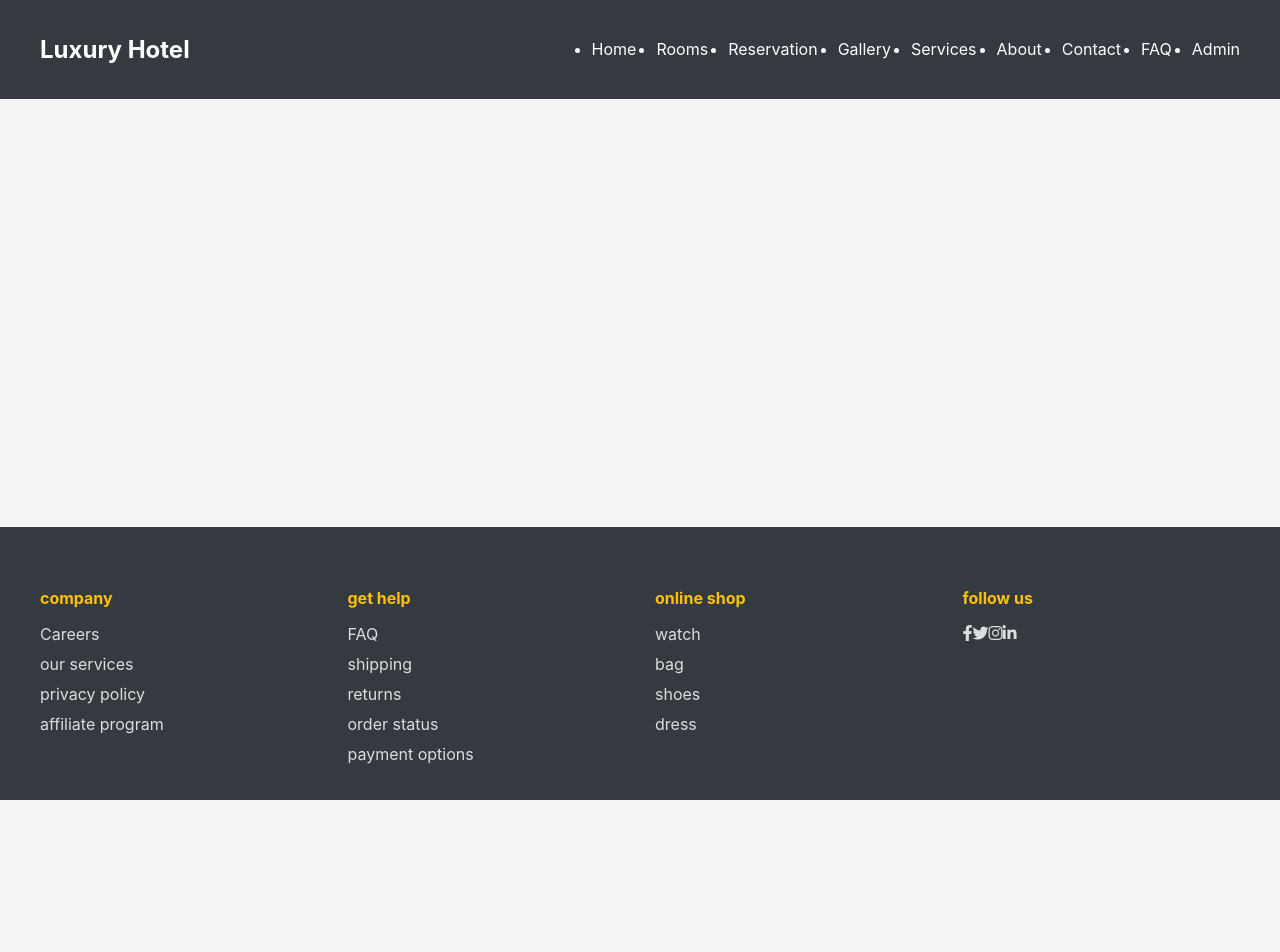
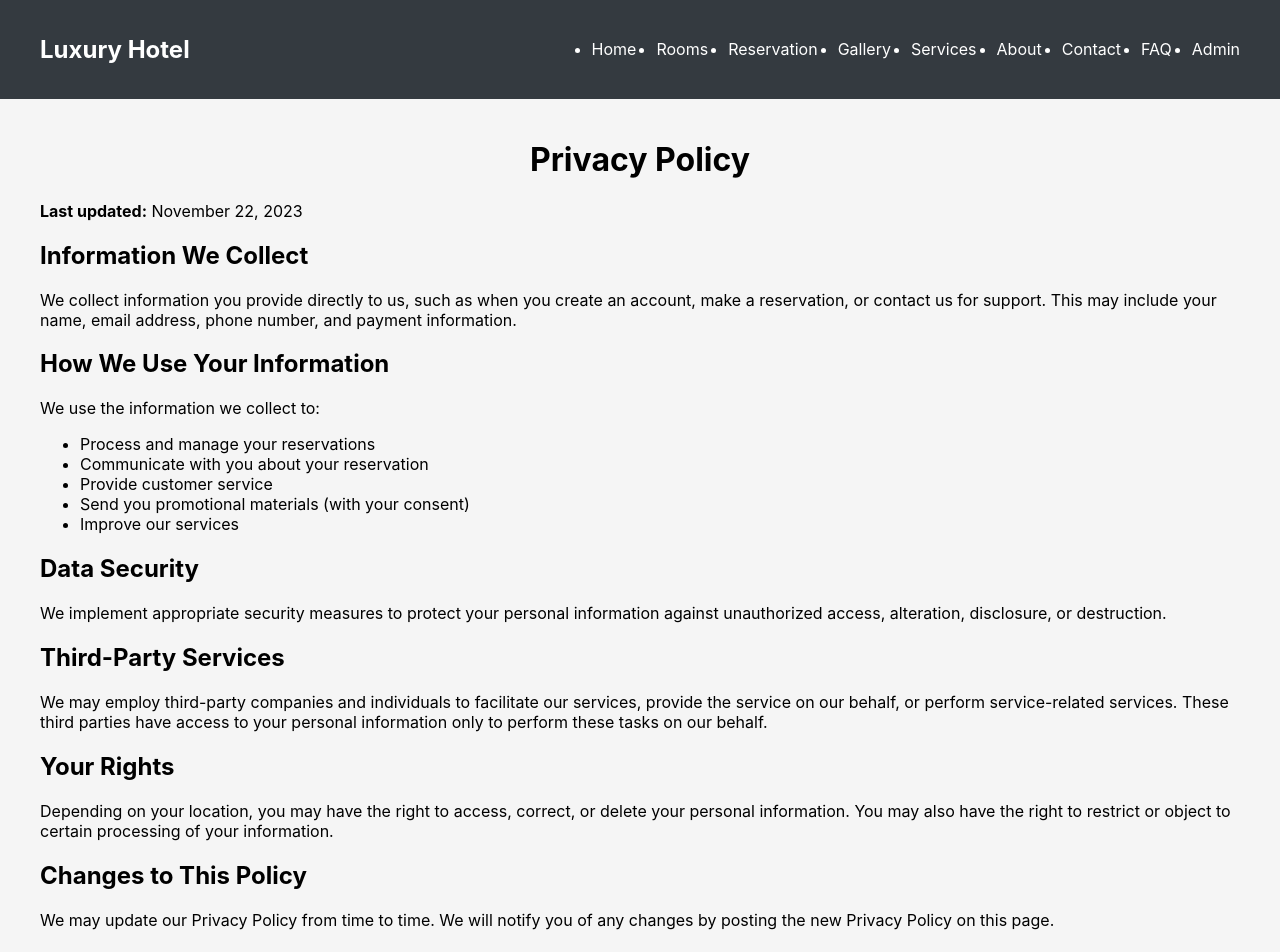
Before and after one commit to devasol/Hotel-Reservation-Management-System, a React (Create React App) app in the folder hotel-booking-app/: page /privacy-policy in a window 1280 px wide. Shown: the top 952 px of the page. Before the commit the page ends 800 px from the top, so only its background shows below. Built offline with nearby package versions, Linux system fonts and the light colour scheme; no server answers.

Commit message:
Add Privacy Policy page

```diff
--- a/hotel-booking-app/src/App.tsx
+++ b/hotel-booking-app/src/App.tsx
@@ -16,6 +16,7 @@ import FAQ from './components/FAQ';
 import MyAccount from './components/MyAccount';
 import BookingConfirmation from './components/BookingConfirmation';
 import Payment from './components/Payment';
+import PrivacyPolicy from './components/PrivacyPolicy';
 import './styles/App.css';
 
 function App() {
@@ -39,6 +40,7 @@ function App() {
               <Route path="/contact" element={<Contact />} />
               <Route path="/faq" element={<FAQ />} />
               <Route path="/account" element={<MyAccount />} />
+              <Route path="/privacy-policy" element={<PrivacyPolicy />} />
             </Routes>
           </main>
           <Footer />
--- /dev/null
+++ b/hotel-booking-app/src/components/PrivacyPolicy.tsx
@@ -0,0 +1,57 @@
+import React from 'react';
+import { Link } from 'react-router-dom';
+
+const PrivacyPolicy: React.FC = () => {
+  return (
+    <div className="container">
+      <h1 className="text-center">Privacy Policy</h1>
+
+      <div className="privacy-content">
+        <p><strong>Last updated:</strong> November 22, 2023</p>
+
+        <section className="policy-section">
+          <h2>Information We Collect</h2>
+          <p>We collect information you provide directly to us, such as when you create an account, make a reservation, or contact us for support. This may include your name, email address, phone number, and payment information.</p>
+        </section>
+
+        <section className="policy-section">
+          <h2>How We Use Your Information</h2>
+          <p>We use the information we collect to:</p>
+          <ul>
+            <li>Process and manage your reservations</li>
+            <li>Communicate with you about your reservation</li>
+            <li>Provide customer service</li>
+            <li>Send you promotional materials (with your consent)</li>
+            <li>Improve our services</li>
+          </ul>
+        </section>
+
+        <section className="policy-section">
+          <h2>Data Security</h2>
+          <p>We implement appropriate security measures to protect your personal information against unauthorized access, alteration, disclosure, or destruction.</p>
+        </section>
+
+        <section className="policy-section">
+          <h2>Third-Party Services</h2>
+          <p>We may employ third-party companies and individuals to facilitate our services, provide the service on our behalf, or perform service-related services. These third parties have access to your personal information only to perform these tasks on our behalf.</p>
+        </section>
+
+        <section className="policy-section">
+          <h2>Your Rights</h2>
+          <p>Depending on your location, you may have the right to access, correct, or delete your personal information. You may also have the right to restrict or object to certain processing of your information.</p>
+        </section>
+
+        <section className="policy-section">
+          <h2>Changes to This Policy</h2>
+          <p>We may update our Privacy Policy from time to time. We will notify you of any changes by posting the new Privacy Policy on this page.</p>
+        </section>
+      </div>
+
+      <div className="text-center" style={{ marginTop: '30px' }}>
+        <Link to="/" className="btn btn-secondary">Back to Home</Link>
+      </div>
+    </div>
+  );
+};
+
+export default PrivacyPolicy;
```
